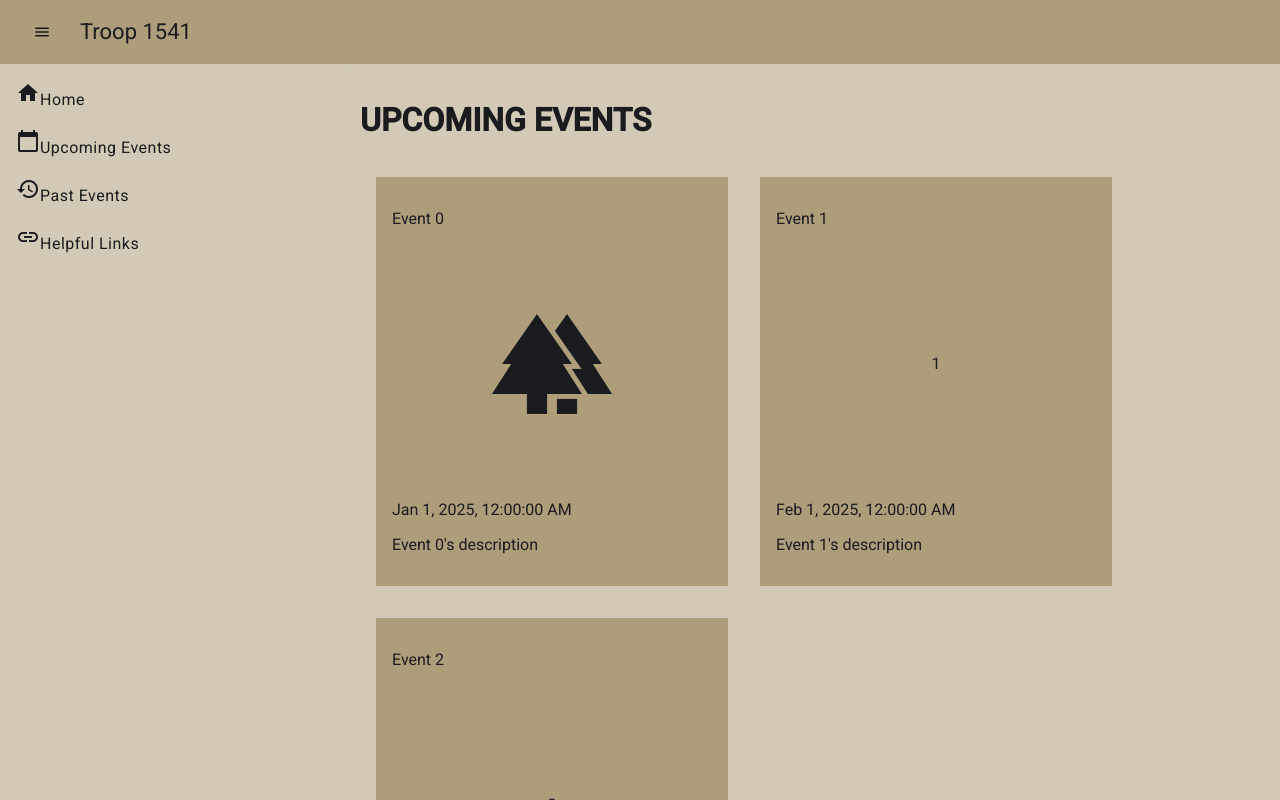
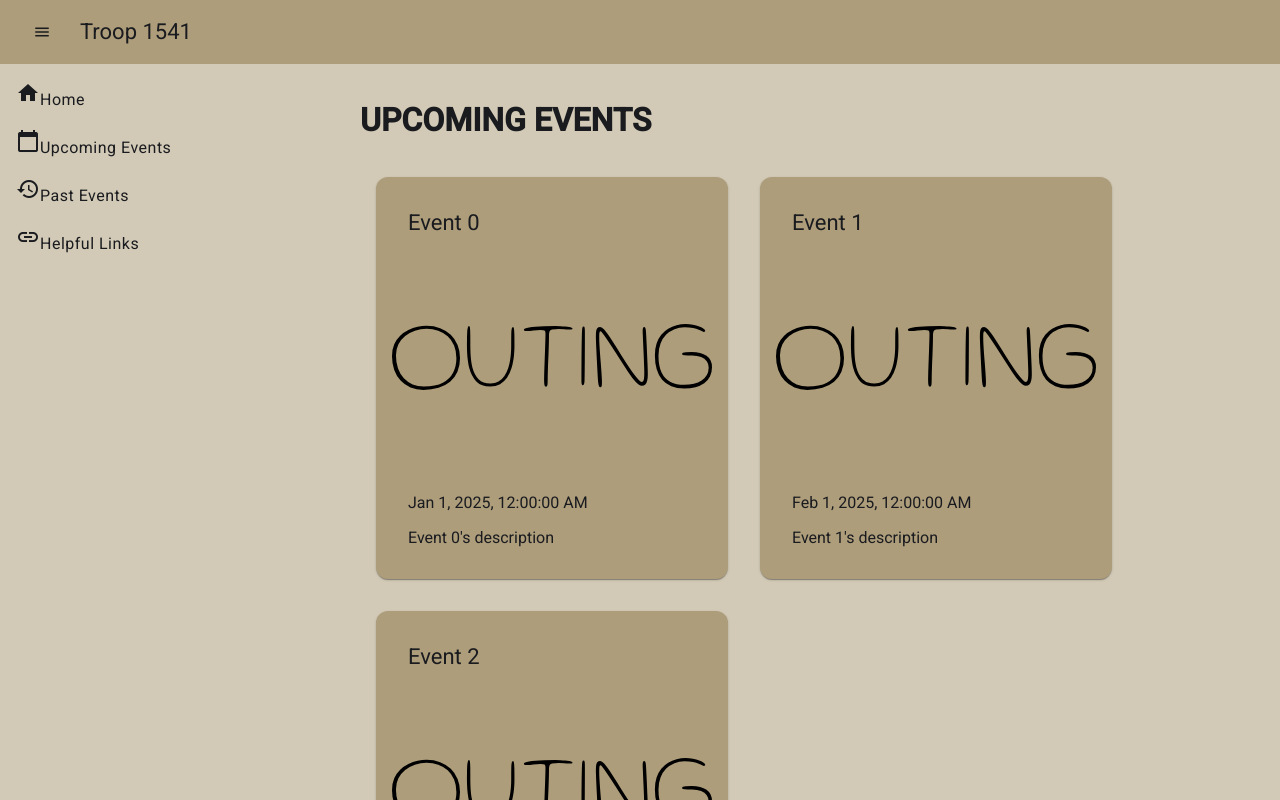
Before and after one commit to lucas-andrew-j/troop-website, an Angular app: page /upcoming-events in a window 1280 px wide. Built offline with nearby package versions, Linux system fonts and the light colour scheme.

Commit message:
Updates upcoming events to use mat-card

```diff
--- a/src/app/upcoming-events/upcoming-events.component.html
+++ b/src/app/upcoming-events/upcoming-events.component.html
@@ -2,17 +2,15 @@
 
 <div class="event-list">
   @for (event of upcomingEventList; track event.id) {
-    <div class="event-card">
-      <p>{{event.name}}</p>
-      <div style="width: 20rem; height: 15rem; justify-content: center; display: flex; align-items: center;">
-        @if (event.pictureId) {
-          {{event.pictureId}}
-        } @else {
-          <mat-icon style="transform: scale(5)">forest</mat-icon>
-        }
-      </div>
-      <p>{{ event.date | date:'medium' }}</p>
-      <p>{{ event.description }}</p>
-    </div>
+    <mat-card class="event-card">
+      <mat-card-header>
+        <mat-card-title>{{event.name}}</mat-card-title>
+      </mat-card-header>
+      <img mat-card-image src="./assets/outing.svg" alt="outing" style="width: 20rem; height: 15rem; justify-content: center; display: flex; align-items: center;">
+      <mat-card-content>
+        <p>{{ event.date | date:'medium' }}</p>
+        <p>{{ event.description }}</p>
+      </mat-card-content>
+    </mat-card>
   }
 </div>
```
Also changed, not shown: src/app/upcoming-events/upcoming-events.component.ts (+6 -5 lines).
